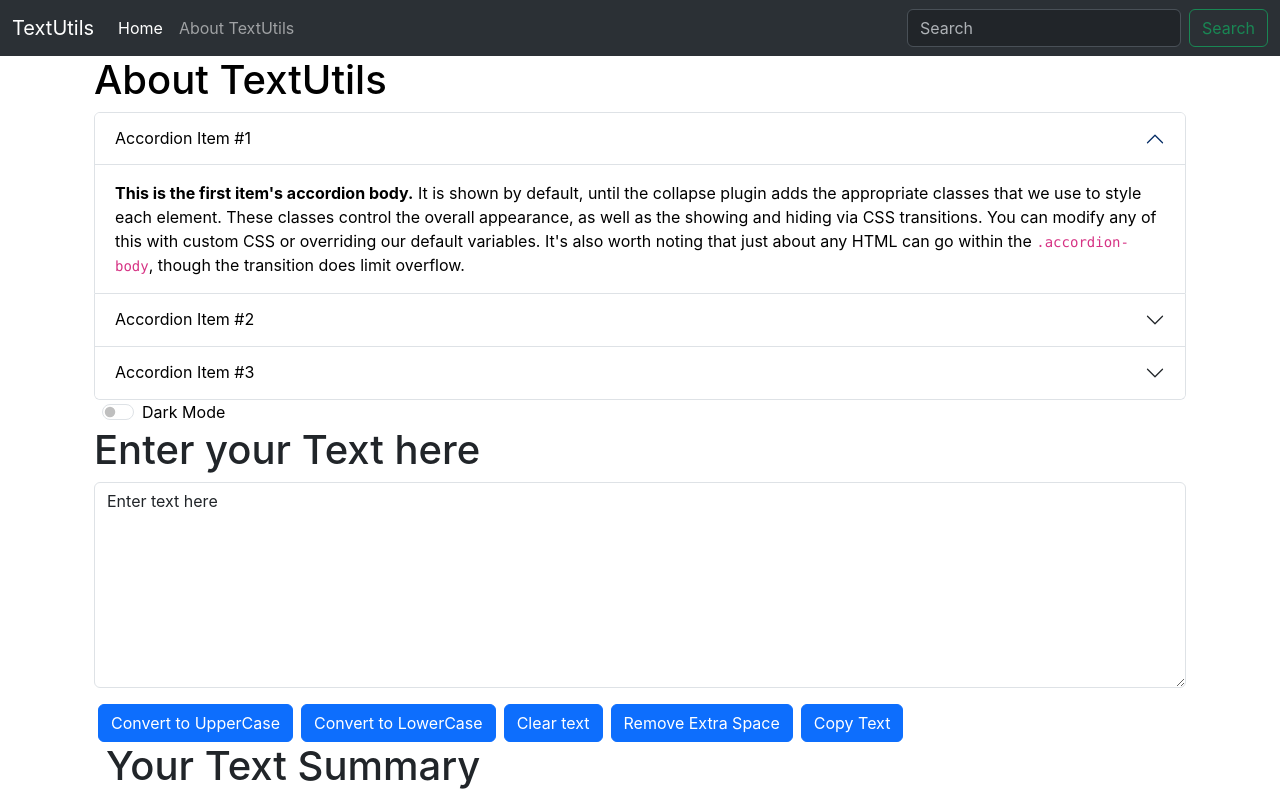
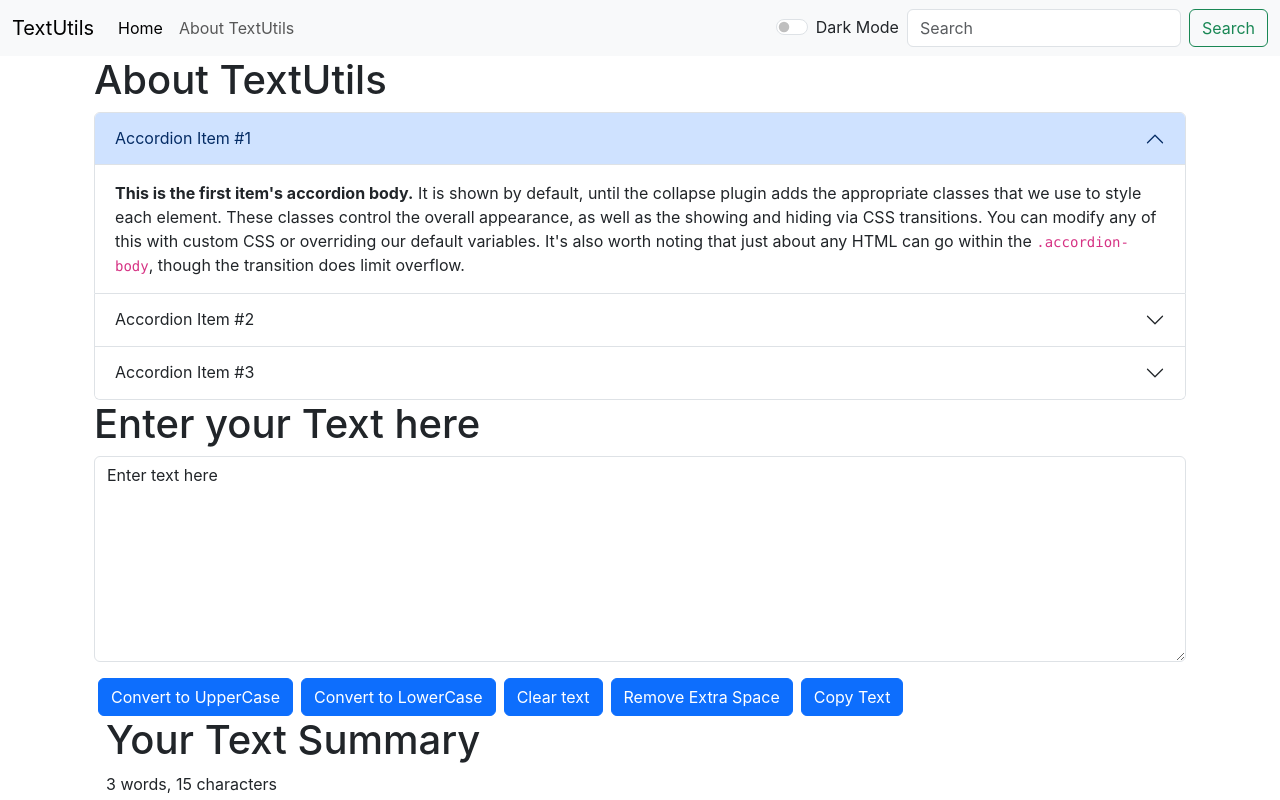
Before and after one commit to erjkjaskaran/reacttutorial, a React (Create React App) app: page / in a window 1280 px wide. Shown: the top 800 px of the page. Built offline with nearby package versions, Linux system fonts and the light colour scheme.

Commit message:
darkmode switch

```diff
--- a/src/App.js
+++ b/src/App.js
@@ -1,17 +1,48 @@
+import { useState } from "react";
 import "./App.css";
 import About from "./Components/About";
 import Navbar from "./Components/Navbar";
 import TextForm from "./Components/TextForm";
+import Alert from "./Components/Alert";
 
 function App() {
+  const [mode, setMode] = useState("light");
+  const [alert, setAlert] = useState(null);
+
+  const toggleMode = () => {
+    if (mode === "light") {
+      setMode("dark");
+      document.body.style.backgroundColor = "#212529";
+      showAlert("Dark Mode has been Enabled", "success");
+    } else {
+      setMode("light");
+      document.body.style.backgroundColor = "white";
+      showAlert("Dark Mode has been Disabled", "success");
+    }
+  };
+
+  const showAlert = (message, type) => {
+    setAlert({
+      message: message,
+      type: type,
+    });
+  };
+
   return (
     <>
-      <Navbar title="TextUtils" about="About TextUtils" />
-      <div className="container">
-        <About title="About TextUtils" />
+      <Navbar
+        title="TextUtils"
+        about="About TextUtils"
+        mode={mode}
+        toggleMode={toggleMode}
+      />
+      <Alert alert={alert} />
+      <div className="container" data-bs-theme={mode}>
+        <About title="About TextUtils" mode={mode} />
         <TextForm
           text="Enter your Text here"
           summaryheading="Your Text Summary"
+          mode={mode}
         />
       </div>
     </>
--- a/src/Components/About.js
+++ b/src/Components/About.js
@@ -1,31 +1,11 @@
-import { useState } from "react";
 import React from "react";
 
 export default function About(props) {
-  const [mystyle, setMystyle] = useState({
-    backgroundColor: "white",
-    color: "black",
-  });
-
-  const togglestyle = () => {
-    if (mystyle.color === "white") {
-      setMystyle({
-        color: "black",
-        backgroundColor: "white",
-      });
-    } else {
-      setMystyle({
-        color: "white",
-        backgroundColor: "black",
-      });
-    }
-  };
-
   return (
-    <div className="container" style={mystyle}>
+    <div className="container">
       <h1>{props.title}</h1>
-      <div className="accordion" id="accordionExample" style={mystyle}>
-        <div className="accordion-item" style={mystyle}>
+      <div className="accordion" id="accordionExample">
+        <div className="accordion-item">
           <h2 className="accordion-header">
             <button
               className="accordion-button"
@@ -34,7 +14,6 @@ export default function About(props) {
               data-bs-target="#collapseOne"
               aria-expanded="true"
               aria-controls="collapseOne"
-              style={mystyle}
             >
               Accordion Item #1
             </button>
@@ -56,7 +35,7 @@ export default function About(props) {
             </div>
           </div>
         </div>
-        <div className="accordion-item" style={mystyle}>
+        <div className="accordion-item">
           <h2 className="accordion-header">
             <button
               className="accordion-button collapsed"
@@ -65,7 +44,6 @@ export default function About(props) {
               data-bs-target="#collapseTwo"
               aria-expanded="false"
               aria-controls="collapseTwo"
-              style={mystyle}
             >
               Accordion Item #2
             </button>
@@ -87,7 +65,7 @@ export default function About(props) {
             </div>
           </div>
         </div>
-        <div className="accordion-item" style={mystyle}>
+        <div className="accordion-item">
           <h2 className="accordion-header">
             <button
               className="accordion-button collapsed"
@@ -96,7 +74,6 @@ export default function About(props) {
               data-bs-target="#collapseThree"
               aria-expanded="false"
               aria-controls="collapseThree"
-              style={mystyle}
             >
               Accordion Item #3
             </button>
@@ -119,19 +96,6 @@ export default function About(props) {
           </div>
         </div>
       </div>
-      <div className="form-check form-switch mx-2">
-        <label className="form-check-label" htmlFor="flexSwitchCheckChecked">
-          Dark Mode
-        </label>
-        <input
-          className="form-check-input"
-          type="checkbox"
-          role="switch"
-          id="flexSwitchCheckChecked"
-          unchecked="true"
-          onChange={togglestyle}
-        />
-      </div>
     </div>
   );
 }
--- /dev/null
+++ b/src/Components/Alert.js
@@ -0,0 +1,22 @@
+import React from "react";
+
+export default function Alert(props) {
+  return (
+    props.alert && (
+      <div
+        className="alert alert-warning alert-dismissible fade show"
+        role="alert"
+      >
+        <strong>{props.alert.message}</strong>
+        <button
+          type="button"
+          className="btn-close"
+          data-bs-dismiss="alert"
+          aria-label="Close"
+        >
+          <span aria-hidden="true">&times;</span>
+        </button>
+      </div>
+    )
+  );
+}
--- a/src/Components/Navbar.js
+++ b/src/Components/Navbar.js
@@ -5,7 +5,7 @@ export default function Navbar(props) {
   return (
     <nav
       className="navbar navbar-expand-lg bg-body-tertiary"
-      data-bs-theme="dark"
+      data-bs-theme={`${props.mode}`}
     >
       <div className="container-fluid">
         <a className="navbar-brand" href="/">
@@ -35,6 +35,26 @@ export default function Navbar(props) {
               </a>
             </li>
           </ul>
+          <div
+            className={`form-check form-switch mx-2 text-${
+              props.mode === "light" ? "dark" : "light"
+            }`}
+          >
+            <input
+              className="form-check-input"
+              type="checkbox"
+              role="switch"
+              id="flexSwitchCheckChecked"
+              unchecked="true"
+              onChange={props.toggleMode}
+            />
+            <label
+              className="form-check-label"
+              htmlFor="flexSwitchCheckChecked"
+            >
+              Dark Mode
+            </label>
+          </div>
           <form className="d-flex" role="search">
             <input
               className="form-control me-2"
```
Also changed, not shown: src/index.css (line endings or trailing spaces).
